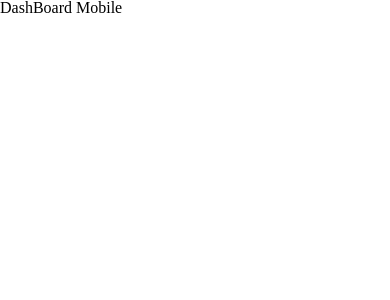
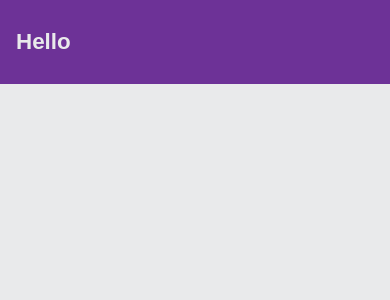
Before and after one commit to lucasbatista2408/OriginBank, a React (Create React App) app: page /dashboard in a window 390 px wide. Shown: the top 300 px of the page. Built offline with nearby package versions, Linux system fonts and the light colour scheme.

Commit message:
dashboard mobile under construction

```diff
--- a/src/Components/Dashboard/DashboardMobile.js
+++ b/src/Components/Dashboard/DashboardMobile.js
@@ -1,9 +1,60 @@
-import React from "react";
+import React from "react"
+import styled from "styled-components"
+import Logo from "../../images/logo-no-background.png"
+import { useNavigate } from "react-router-dom"
+import {HiMenu} from "react-icons/hi";
+import { white, black, purpleC } from "../../Utils/colors";
+import { Gudea, PT_SANS, Plex } from "../../Utils/fonts";
 
 
 export default function DashBoardMobile(){
 
+  const name = localStorage.getItem("first_name")
+
   return(
-    <h1>DashBoard Mobile</h1>
+    <DashBoard>
+      <Info>
+        <h1>Hello {name}</h1>
+
+      </Info>
+      <Balance></Balance>
+      <Cards/>
+      <Transactions/>
+    </DashBoard>
   )
 }
+
+const DashBoard = styled.div`
+  width: 100%;
+  height: 100vh;
+  background-color: ${white};
+`
+
+const Info = styled.div`
+  height: 10%;
+  background-color: ${purpleC};
+  padding: 1rem;
+  display: flex;
+  flex-direction: row;
+  align-items: center;
+
+  h1{
+    color: ${white};
+    font-size: 1.4rem;
+    font-family: ${Gudea};
+    font-weight: 700;
+  }
+
+`
+
+const Balance = styled.div`
+
+`
+
+const Cards = styled.div`
+
+`
+
+const Transactions = styled.div`
+
+`
```
